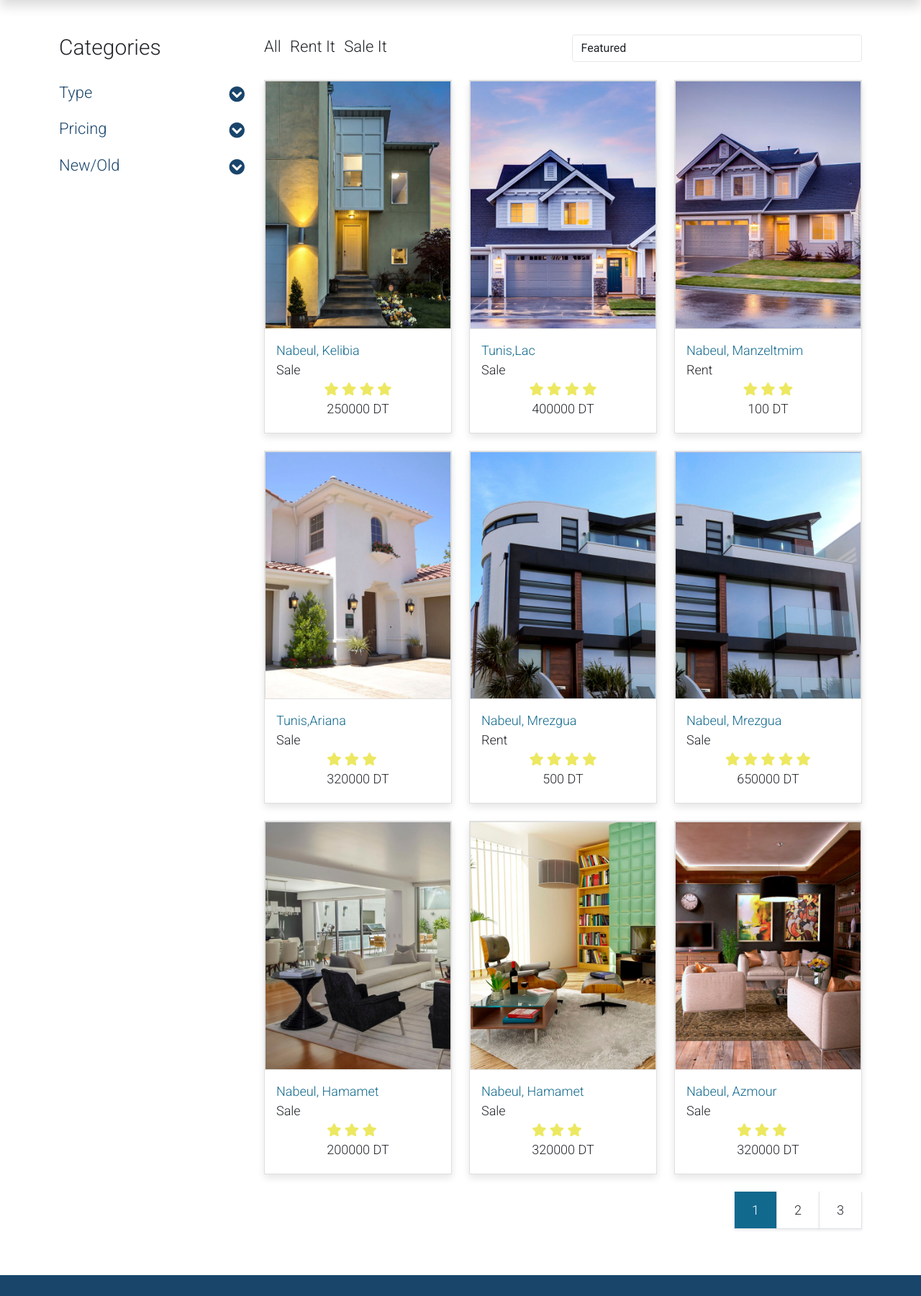
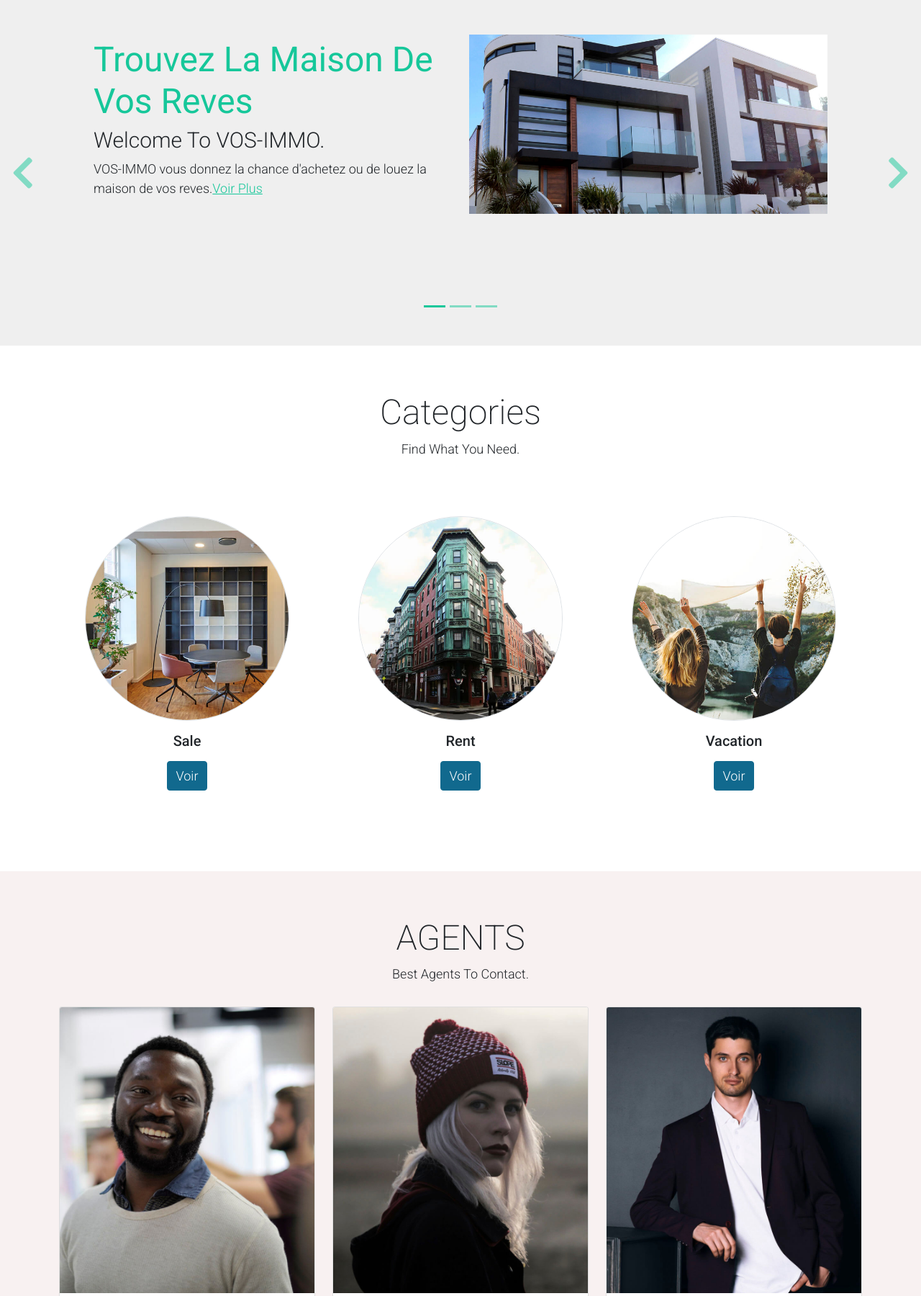
Before and after one commit to MokniRaed/VOSIMMO, a PHP site: page /Main.php in a window 1280 px wide. Shown: the part 154-1954 px from the top of the page at 72% size. Run offline with PHP 8.4, Linux system fonts and the light colour scheme; data comes from the database, SQL or seed files in the repository; some libraries are stand-ins or nearby versions.

Commit message:
correct my fault "Raed"

```diff
--- a/Main.php
+++ b/Main.php
@@ -1,12 +1,12 @@
 <?php
 include('phpConf/session.php');
-include('phpConf/db_property.php');
+
 ?>
 <!DOCTYPE html>
 <html lang="en">
 <head>
     <meta charset="UTF-8">
-    <title>Property</title>
+    <title>VOS-IMMO</title>
     <meta charset="utf-8">
     <meta name="viewport" content="width=device-width, initial-scale=1">
 
@@ -28,157 +28,179 @@ include('phpConf/db_property.php');
     <script src="assets/js/bootstrap.bundle.min.js"></script>
     <script src="assets/js/immo.js?v=2"></script>
 
+
 </head>
 
 <body>
 <?php
 include('header.php');
 ?>
+<!--Search-Modal-->
 
-<!-- Content -->
-<div class="container py-5">
-    <div class="row">
 
-        <div class="col-lg-3">
-            <h1 class="h2 pb-4">Categories</h1>
-            <ul class="list-unstyled immo-accordion">
-                <li class="pb-3">
-                    <a class="collapsed d-flex justify-content-between h3 text-decoration-none" href="#">
-                        Type
-                        <i class="fa fa-fw fa-chevron-circle-down mt-1"></i>
-                    </a>
-                    <ul class="collapse show list-unstyled pl-3">
-                        <li><a class="text-decoration-none" href="Property.php?type=1">For Sale</a></li>
-                        <li><a class="text-decoration-none" href="Property.php?type=0">For Rent</a></li>
-                        <li><a class="text-decoration-none" href="Property.php?type=0">For Vacation</a></li>
-                    </ul>
-                </li>
-                <li class="pb-3">
-                    <a class="collapsed d-flex justify-content-between h3 text-decoration-none" href="#">
-                        Pricing
-                        <i class="pull-right fa fa-fw fa-chevron-circle-down mt-1"></i>
-                    </a>
-                    <ul id="collapseTwo" class="collapse list-unstyled pl-3">
-                        <li><a class="text-decoration-none" href="Property.php?px=0">Higher</a></li>
-                        <li><a class="text-decoration-none" href="Property.php?px=1">Lower</a></li>
-                    </ul>
-                </li>
-                <li class="pb-3">
-                    <a class="collapsed d-flex justify-content-between h3 text-decoration-none" href="#">
-                        New/Old
-                        <i class="pull-right fa fa-fw fa-chevron-circle-down mt-1"></i>
-                    </a>
-                    <ul id="collapseThree" class="collapse list-unstyled pl-3">
-                        <li><a class="text-decoration-none" href="Property.php?etat=1">New</a></li>
-                        <li><a class="text-decoration-none" href="Property.php?etat=0">Old</a></li>
+<!-- banners -->
 
-                    </ul>
-                </li>
-            </ul>
-        </div>
-
-        <div class="col-lg-9">
-            <div class="row">
-                <div class="col-md-6">
-                    <ul class="list-inline property-top-menu pb-3 pt-1">
-                        <li class="list-inline-item">
-                            <a class="h3 text-dark text-decoration-none mr-3" href="Property.php">All</a>
-                        </li>
-                        <li class="list-inline-item">
-                            <a class="h3 text-dark text-decoration-none mr-3" href="#">Rent It</a>
-                        </li>
-                        <li class="list-inline-item">
-                            <a class="h3 text-dark text-decoration-none" href="#">Sale It</a>
-                        </li>
-                    </ul>
-                </div>
-                <div class="col-md-6 pb-4">
-                    <div class="d-flex">
-                        <select class="form-control">
-                            <option>Featured</option>
-                            <option>Low to High</option>
-                        </select>
+<div id="immo-carousel" class="carousel slide" data-bs-ride="carousel">
+    <ol class="carousel-indicators">
+        <li data-bs-target="#immo-carousel" data-bs-slide-to="0" class="active"></li>
+        <li data-bs-target="#immo-carousel" data-bs-slide-to="1"></li>
+        <li data-bs-target="#immo-carousel" data-bs-slide-to="2"></li>
+    </ol>
+    <div class="carousel-inner">
+        <div class="carousel-item active">
+            <div class="container">
+                <div class="row p-5">
+                    <div class="mx-auto col-md-8 col-lg-6 order-lg-last">
+                        <img class="img-fluid" src="./assets/img/banner_img_01.jpg" alt="First slide">
+                    </div>
+                    <div class="col-lg-6 mb-0 d-flex align-items-center">
+                        <div class="text-align-left align-self-center">
+                            <h1 class="h1 text-success"><b>Trouvez La Maison De Vos Reves</b></h1>
+                            <h3 class="h2">Welcome To VOS-IMMO.</h3>
+                            <p>
+                                VOS-IMMO vous donnez la chance d'achetez ou de louez la maison de vos reves.<a
+                                        class="text-success" href="Property.php" target="_blank">Voir Plus</a>
+                            </p>
+                        </div>
                     </div>
                 </div>
             </div>
-            <div class="row">
-                <?php
-                if ($result->num_rows > 0) {
-                    // output data of each row
-                    while ($row = $result->fetch_assoc()) {
-
-                        echo "<div class=\"col-md-4\">
-                    <div class=\"card mb-4 property-wap rounded-0\">
-                        <div class=\"card rounded-0\">
-                            <img class=\"card-img rounded-0 img-fluid\" src=\"assets/img/" . $row['img'] . ".jpg\">
-                            <div class=\"card-img-overlay rounded-0 property-overlay d-flex align-items-center justify-content-center\">
-                                <ul class=\"list-unstyled\">
-                                    <li><a class=\"btn btn-success text-white\" href=\"property-single.php\"><i
-                                                    class=\"far fa-heart\"></i></a></li>
-                                    <li><a class=\"btn btn-success text-white mt-2\" href=\"property-single.php\"><i
-                                                    class=\"far fa-eye\"></i></a></li>
-
-                                </ul>
-                            </div>
-                        </div>
-                        <div class=\"card-body\">
-                            <a href=\"property-single.php\" class=\"h3 text-decoration-none\">" . $row['location'] . "</a>
-                            <ul class=\"w-100 list-unstyled d-flex justify-content-between mb-0\">";
-                        if ($row['type'] == 1) {
-                            echo "<li>Sale</li>";
-                        } else {
-                            echo "<li>Rent</li>";
-                        }
-
-                        echo "
-                                <li class=\"pt-2\">
-                                    <span class=\"property-color-dot color-dot-red float-left rounded-circle ml-1\"></span>
-                                    <span class=\"property-color-dot color-dot-blue float-left rounded-circle ml-1\"></span>
-                                    <span class=\"property-color-dot color-dot-black float-left rounded-circle ml-1\"></span>
-                                    <span class=\"property-color-dot color-dot-light float-left rounded-circle ml-1\"></span>
-                                    <span class=\"property-color-dot color-dot-green float-left rounded-circle ml-1\"></span>
-                                </li>
-                            </ul>
-                            <ul class=\"list-unstyled d-flex justify-content-center mb-1\">
-                                <li>";
-                        for ($i = 0; $i < ($row['rate']); $i++) {
-                            echo "
-                                    <i class=\"text-warning fa fa-star\"></i>";
-                        }
-                        "</li>
-                            </ul>";
-
-                        echo "<p class=\"text-center mb-0\">" . $row['prix'] . " DT </p>";
-
-                        echo "
+        </div>
+        <div class="carousel-item">
+            <div class="container">
+                <div class="row p-5">
+                    <div class="mx-auto col-md-8 col-lg-6 order-lg-last">
+                        <img class="img-fluid" src="./assets/img/banner_img_02.jpg" alt="Second slide">
+                    </div>
+                    <div class="col-lg-6 mb-0 d-flex align-items-center">
+                        <div class="text-align-left">
+                            <h1 class="h1">Exactly What You Need</h1>
+                            <h3 class="h2">You Will Find What You Need And More! </h3>
+                            <p>
+                                With Us
+                                You <strong>DREAMS</strong> Comes True!
+                            </p>
                         </div>
                     </div>
-                </div>";
-                    }
-                }
-                ?>
-            </div>
-            <div div="row">
-                <ul class="pagination pagination-lg justify-content-end">
-                    <li class="page-item disabled">
-                        <a class="page-link active rounded-0 mr-3 shadow-sm border-top-0 border-left-0" href="#"
-                           tabindex="-1">1</a>
-                    </li>
-                    <li class="page-item">
-                        <a class="page-link rounded-0 mr-3 shadow-sm border-top-0 border-left-0 text-dark"
-                           href="#">2</a>
-                    </li>
-                    <li class="page-item">
-                        <a class="page-link rounded-0 shadow-sm border-top-0 border-left-0 text-dark" href="#">3</a>
-                    </li>
-                </ul>
+                </div>
             </div>
         </div>
+        <div class="carousel-item">
+            <div class="container">
+                <div class="row p-5">
+                    <div class="mx-auto col-md-8 col-lg-6 order-lg-last">
+                        <img class="img-fluid" src="./assets/img/banner_img_03.jpg" alt="Third slide">
+                    </div>
+                    <div class="col-lg-6 mb-0 d-flex align-items-center">
+                        <div class="text-align-left">
+                            <h1 class="h1">Even The Villa's </h1>
+                            <h3 class="h2">Only In VO-IMMO </h3>
+                            <p>
+                                We Bring To Your Alot Of Choces.
 
+                            </p>
+                        </div>
+                    </div>
+                </div>
+            </div>
+        </div>
     </div>
+    <a class="carousel-control-prev text-decoration-none w-auto ps-3" href="#immo-carousel" role="button"
+       data-bs-slide="prev">
+        <i class="fas fa-chevron-left"></i>
+    </a>
+    <a class="carousel-control-next text-decoration-none w-auto pe-3" href="#immo-carousel" role="button"
+       data-bs-slide="next">
+        <i class="fas fa-chevron-right"></i>
+    </a>
 </div>
 
-<!-- End Content -->
+<!-- Categories -->
+<section class="container py-5">
+    <div class="row text-center pt-3">
+        <div class="col-lg-6 m-auto">
+            <h1 class="h1">Categories</h1>
+            <p>
+                Find What You Need.
+            </p>
+        </div>
+    </div>
+    <div class="row">
+        <div class="col-12 col-md-4 p-5 mt-3">
+            <a href="Property.php?type=1"><img src="./assets/img/Sale.jpg" class="rounded-circle img-fluid border"></a>
+            <h5 class="text-center mt-3 mb-3">Sale</h5>
+            <p class="text-center"><a class="btn btn-success">Voir</a></p>
+        </div>
+        <div class="col-12 col-md-4 p-5 mt-3">
+            <a href="Property.php?type=0"><img src="./assets/img/Rent.jpg" class="rounded-circle img-fluid border"></a>
+            <h2 class="h5 text-center mt-3 mb-3">Rent</h2>
+            <p class="text-center"><a class="btn btn-success">Voir</a></p>
+        </div>
+        <div class="col-12 col-md-4 p-5 mt-3">
+            <a href="#"><img src="./assets/img/Vacation.jpg" class="rounded-circle img-fluid border"></a>
+            <h2 class="h5 text-center mt-3 mb-3">Vacation</h2>
+            <p class="text-center"><a class="btn btn-success">Voir</a></p>
+        </div>
+    </div>
+</section>
+<!-- Brockers -->
+<section class="bg-light">
+    <div class="container py-5">
+        <div class="row text-center py-3">
+            <div class="col-lg-6 m-auto">
+                <h1 class="h1">AGENTS</h1>
+                <p>
+                    Best Agents To Contact.
+                </p>
+            </div>
+        </div>
+        <div class="row">
+            <div class="col-12 col-md-4 mb-4">
+                <div class="card h-100">
+                    <img src="./assets/img/agent-2.jpg" class="card-img-top" alt="...">
+                    <div class="card-body">
+
+                        <a href="agent-contact.html" class="h2 text-decoration-none text-dark">Raed Mokni</a>
+                        <p class="card-text"><br>
+                            <b>Phone: </b>+216 20222125<br>
+                            <b>Email: </b>Raed.Mokni@gmail.com
+                        </p>
+                        <a href="agent-contact.html" class="text-muted">Contact</a>
+                    </div>
+                </div>
+            </div>
+            <div class="col-12 col-md-4 mb-4">
+                <div class="card h-100">
+                    <img src="./assets/img/agent-5.jpg" class="card-img-top" alt="...">
+                    <div class="card-body">
+
+                        <a href="agent-contact.html" class="h2 text-decoration-none text-dark">Sourour Ben</a>
+                        <p class="card-text"><br>
+                            <b>Phone: </b>+216 20222125<br>
+                            <b>Email: </b>Sourour.Saied@gmail.com
+                        </p>
+                        <a href="agent-contact.html" class="text-muted">Contact</a>
+                    </div>
+                </div>
+            </div>
+            <div class="col-12 col-md-4 mb-4">
+                <div class="card h-100">
+                    <img src="./assets/img/agent-3.jpg" class="card-img-top" alt="...">
+                    <div class="card-body">
+
+                        <a href="agent-contact.html" class="h2 text-decoration-none text-dark">Ahmed Najar</a>
+                        <p class="card-text"><br>
+                            <b>Phone: </b>+216 20222125<br>
+                            <b>Email: </b>NajarAhmed@gmail.com
+                        </p>
+                        <a href="agent-contact.html" class="text-muted">Contact</a>
+                    </div>
+                </div>
+            </div>
+        </div>
+    </div>
+</section>
+
 <!--Footer-->
 <footer class="bg-dark" id="immo_footer">
     <div class="container">
```
Also changed, not shown: Compte.php (+5 -5 lines), about.php (+24 -16 lines), contact.php (+5 -5 lines).
